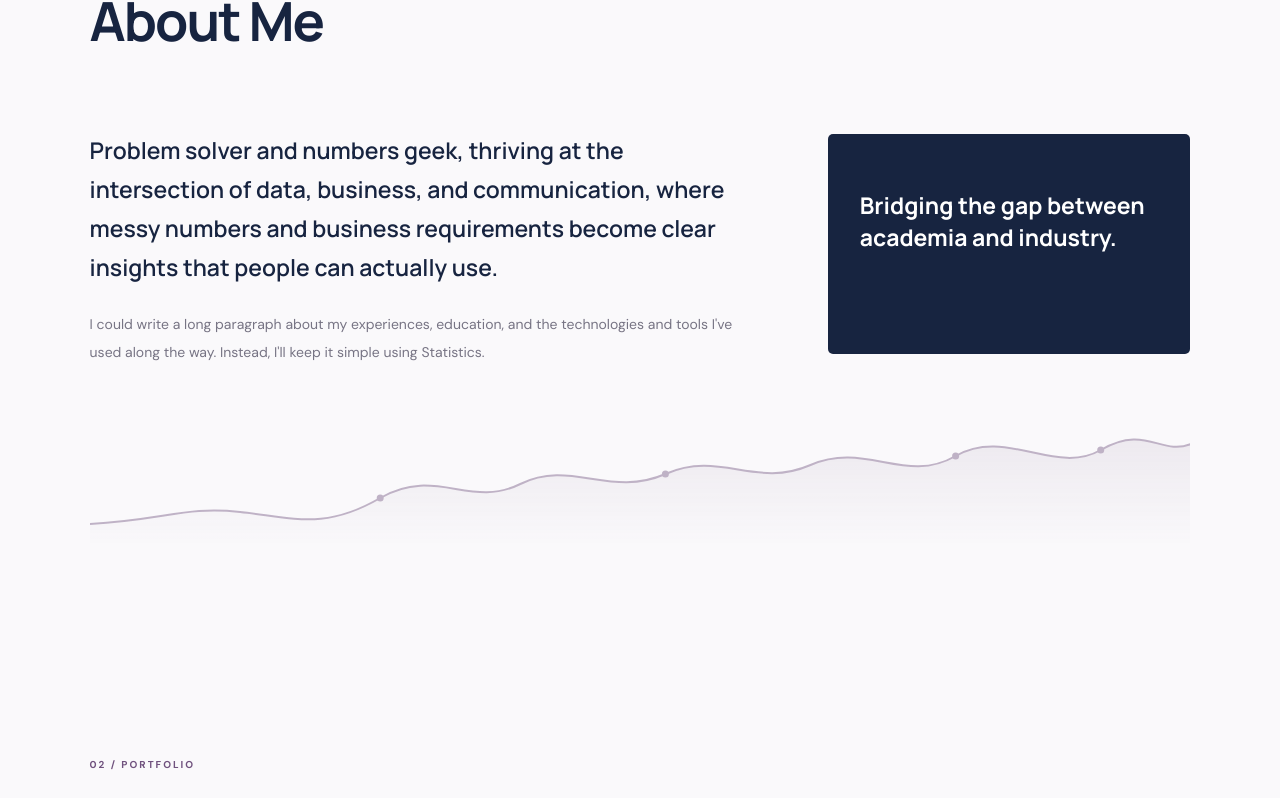
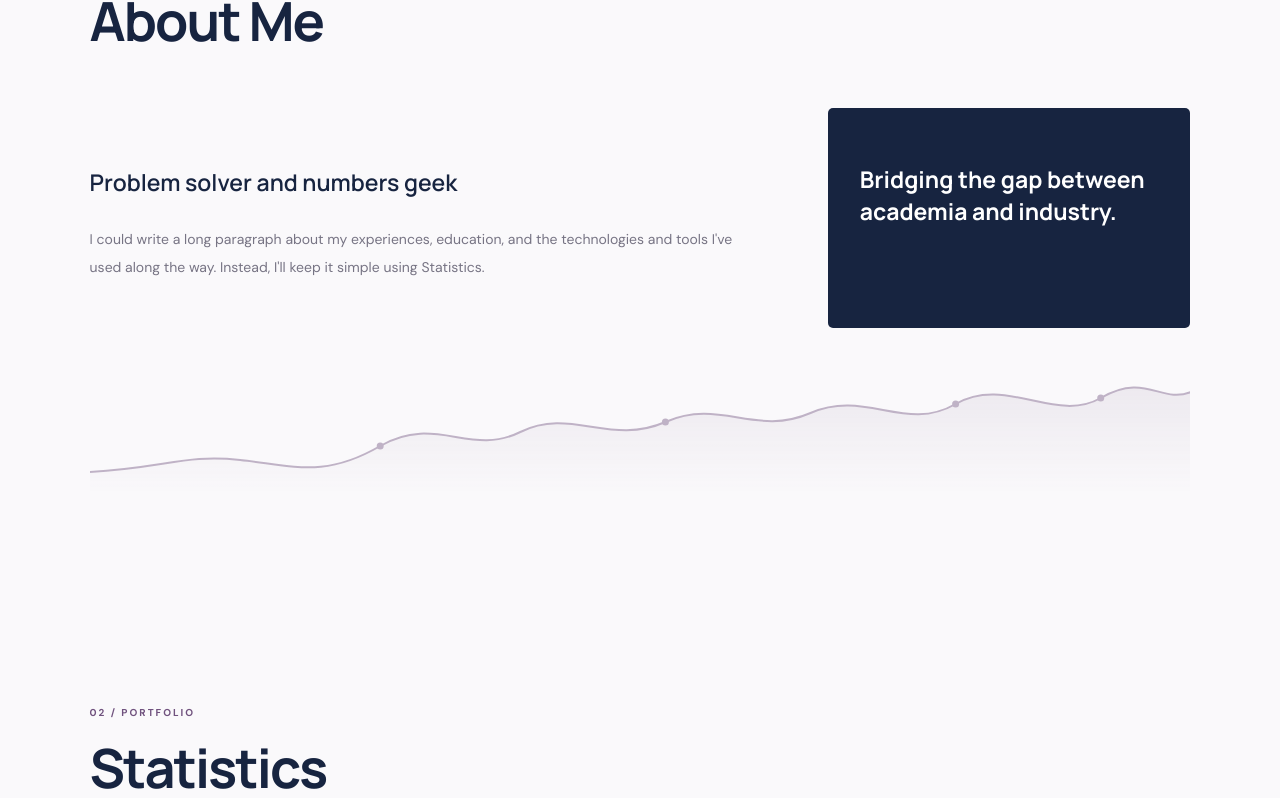
Before and after one commit to fotounshaqra/Analytics-Portfolio, a React (Vite) app: page / in a window 1280 px wide. Shown: the part 918-1716 px from the top of the page. Built offline with nearby package versions, Linux system fonts and the light colour scheme.

Commit message:
Revise introduction and add Azure AI Fundamentals certification
Updated introduction and added a new certification entry.

```diff
--- a/src/data/portfolio.js
+++ b/src/data/portfolio.js
@@ -6,7 +6,7 @@ export const profile = {
   tagline: "Turning data into decisions, and insights into impact.",
 
   introduction:
-    "Problem solver and numbers geek, thriving at the intersection of data, business, and communication, where messy numbers and business requirements become clear insights that people can actually use.",
+    "Problem solver and numbers geek",
 
   location: "Jeddah, Saudi Arabia",
 
@@ -125,6 +125,14 @@ export const credentials = [
     organization: "University of Oxford",
     year: "2025",
     file: ""
+  },
+
+  { number: "04",
+    type: "Certification",
+    title: "Azure AI Fundamentals",
+    organization: "Microsoft",
+    year: "2025",
+    file: ""
   }
 ];
 
```
